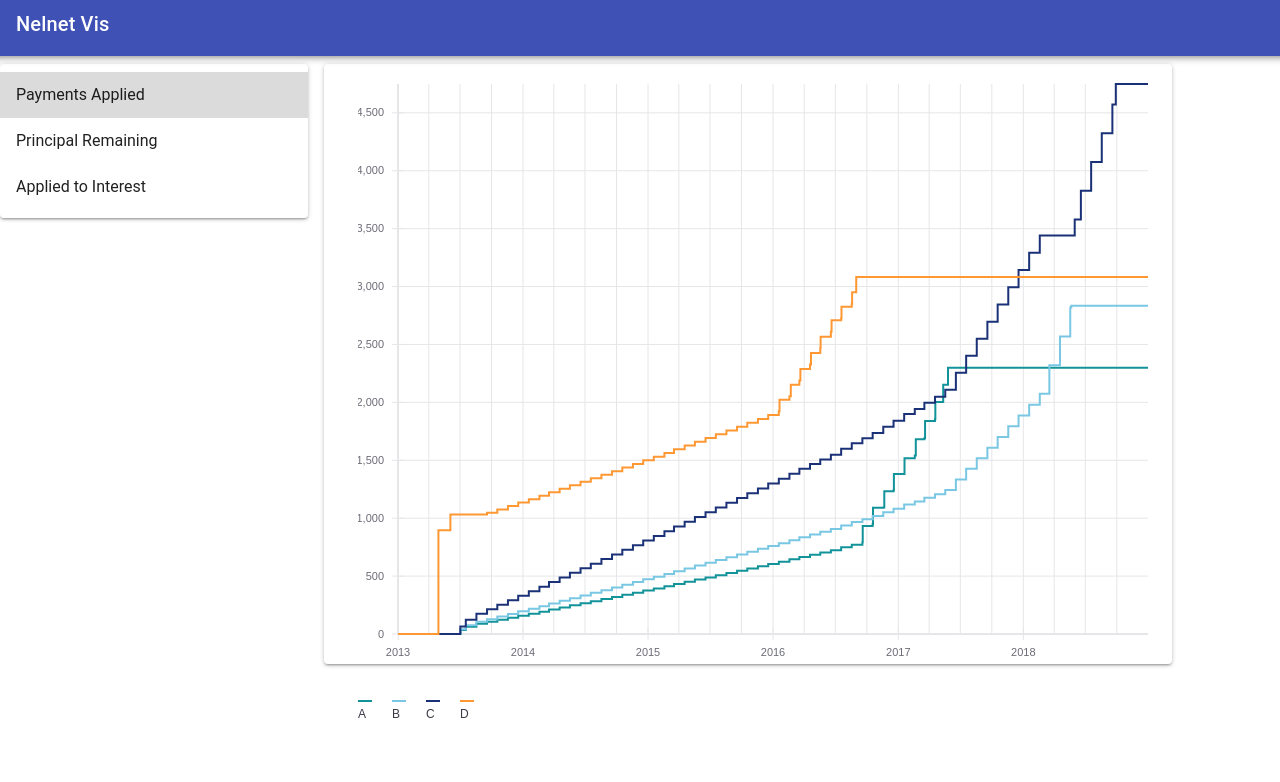
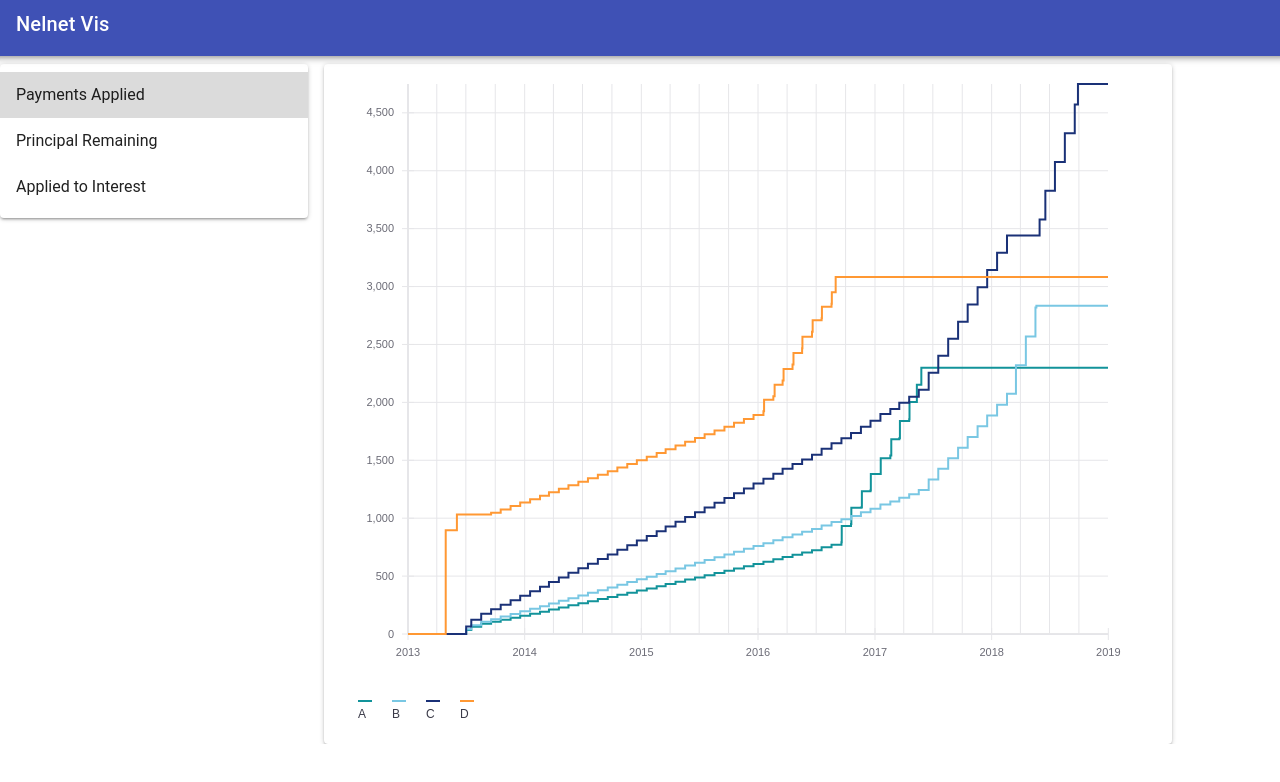
Before and after one commit to tntran09/nelnet-vis, a React (Create React App) app: page / in a window 1280 px wide. Shown: the top 782 px of the page. Built offline with nearby package versions, Linux system fonts and the light colour scheme.

Commit message:
Fixing some styles

```diff
--- a/src/components/App.js
+++ b/src/components/App.js
@@ -17,7 +17,7 @@ class App extends React.Component {
 
   render() {
     return (
-      <div className="App">
+      <div className="App" style={{overflow:'hidden'}}>
         <Grid container spacing={16}>
           <AppBar position="static">
             <Toolbar>
--- a/src/components/GraphSvg.js
+++ b/src/components/GraphSvg.js
@@ -5,15 +5,15 @@ import store from '../stores/store'
 export default class GraphSvg extends React.Component {
   constructor(props) {
     super(props);
-    this.state = this._getState(store.getState());
+    this.state = this._getUIState(store.getState());
   }
 
   render() {
     var allSeries = this._generateSeries();
 
     return (
-      <div style={{margin: 'auto', width: this.state.width}}>
-        <XYPlot width={this.state.width} height={this.state.height} xType="time" style={{padding: '10px'}}>
+      <div style={{margin: 'auto', width: this.state.width, height: 680}}>
+        <XYPlot width={this.state.width} height={this.state.height} xType="time" margin={{left: 50, right: 50}} style={{padding: '10px'}}>
           <XAxis tickValues={this.state.xTickValues} />
           <YAxis />
           <HorizontalGridLines />
@@ -68,17 +68,17 @@ export default class GraphSvg extends React.Component {
     return allSeries;
   }
 
-  _getState(appState) {
+  _getUIState(appState) {
     var xTickValues = [];
-    for(let i = appState.minDate.getFullYear(); i <= appState.maxDate.getFullYear(); i++) {
+    for(let i = appState.minDate.getFullYear(); i <= appState.maxDate.getFullYear()+1; i++) {
       xTickValues.push(new Date(i, 0, 1));
     }
 
     return {
       groups: appState.groups,
       height: 600,
-      maxDate: new Date(appState.maxDate),
-      minDate: new Date(appState.minDate),
+      maxDate: appState.maxDate,
+      minDate: appState.minDate,
       paymentsByGroup: appState.paymentsByGroup,
       xTickValues: xTickValues,
       width: 800
```
